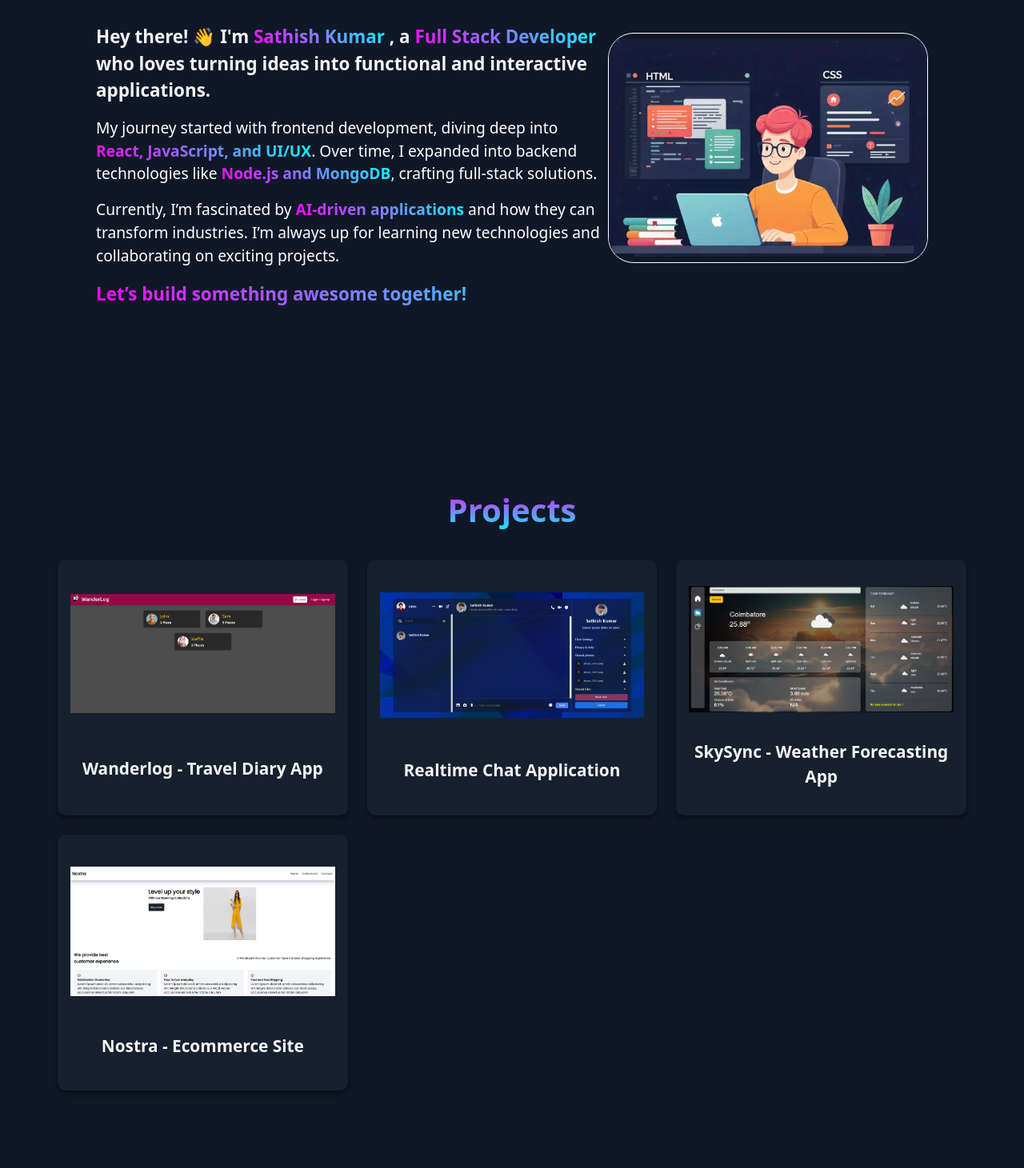
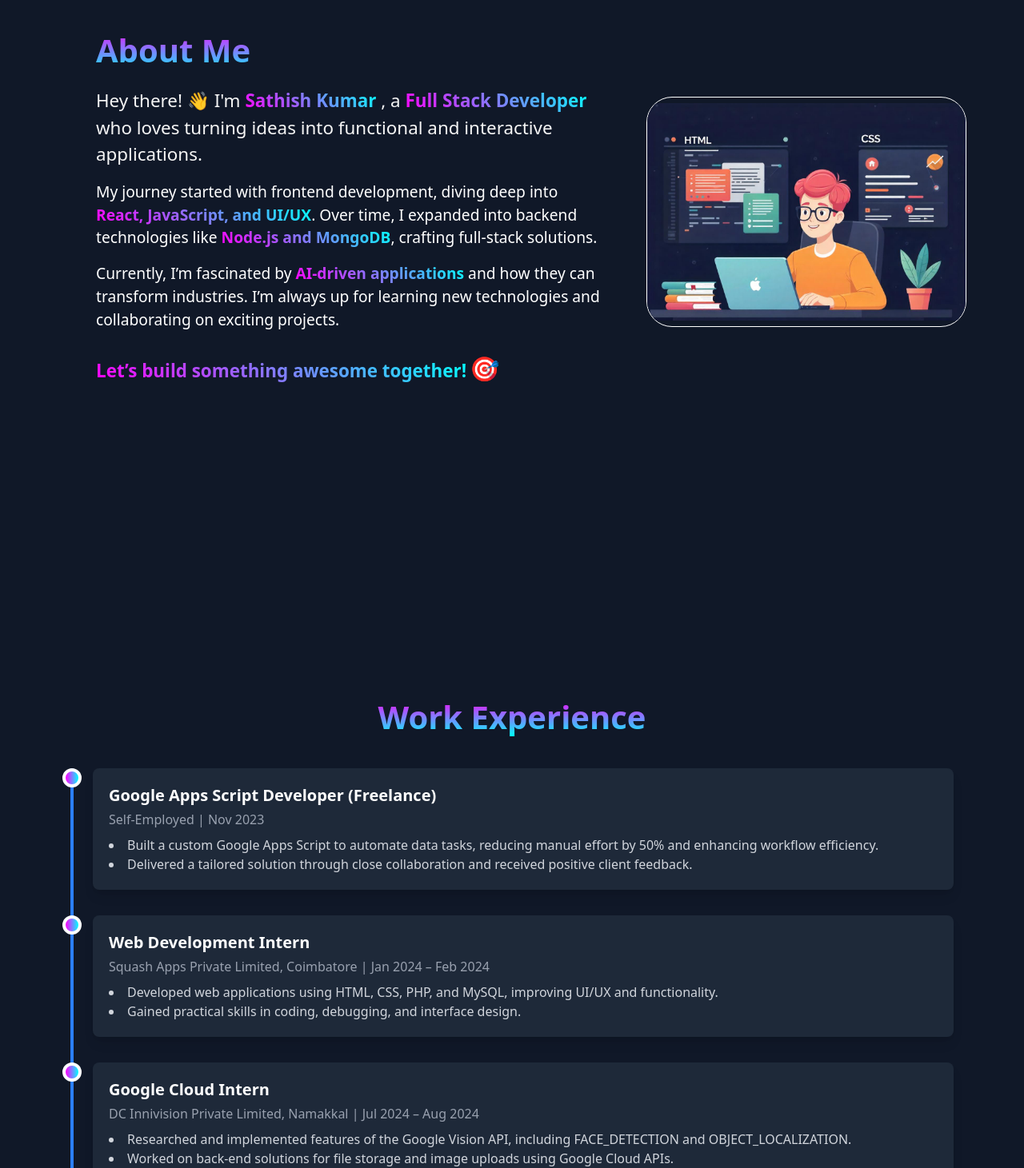
Before and after one commit to SathishKumar-2004/My-Portfolio, a React (Vite) app: page / in a window 1280 px wide. Shown: the part 975-2436 px from the top of the page at 80% size. Built offline with nearby package versions, Linux system fonts and the light colour scheme.

Commit message:
Added work experience and section transition

```diff
--- a/package.json
+++ b/package.json
@@ -13,6 +13,7 @@
     "@emailjs/browser": "^4.4.1",
     "@lottiefiles/dotlottie-react": "^0.13.0",
     "@tailwindcss/postcss": "^4.0.0",
+    "framer-motion": "^12.4.10",
     "react": "^18.3.1",
     "react-dom": "^18.3.1",
     "react-icons": "^5.4.0",
--- a/src/App.jsx
+++ b/src/App.jsx
@@ -5,6 +5,7 @@ import About from "./Components/About/About";
 import Project from "./Components/Projects/Project";
 import Skills from "./Components/Skills/Skills";
 import Contact from "./Components/Contact/Contact";
+import WorkExperience from "./Components/Work Experience/WorkExperience";
 
 const App = () => {
   return (
@@ -12,6 +13,7 @@ const App = () => {
       <TopNavbar />
       <Intro />
       <About />
+      <WorkExperience />
       <Project />
       <Skills />
       <Contact />
--- a/src/Components/About/About.css
+++ b/src/Components/About/About.css
@@ -1,5 +1,6 @@
 #About {
   /* height: calc(100vh - 7rem); */
+  height:100vh;
   width: 100vw;
   max-width: 75rem;
   margin: 0 auto;
@@ -28,7 +29,7 @@
 
 .about-intro {
   font-size: 1.4rem;
-  font-weight: bold;
+  /* font-weight: bold; */
   color: #f5f5f5; /* Soft white text */
   margin-bottom: 1rem;
 }
@@ -71,6 +72,7 @@
   border-radius: 2rem;
   border: 1px solid white;
   object-fit:contain;
+  margin-left:3rem;
 }
 @media screen and (max-width: 1200px){
   #About{
--- a/src/Components/About/About.jsx
+++ b/src/Components/About/About.jsx
@@ -1,11 +1,18 @@
 import React from "react";
 import "./About.css";
 import codingImg from "../../assets/coding-image-1.jpg";
+import { motion } from "framer-motion";
 
 const About = () => {
   return (
-    <section id="About" className="about-container">
-      <div className="about-content">
+    <section id="About" className="about-container ">
+      <motion.div
+        className="about-content"
+        initial={{ opacity: 0, y: 50 }} // Start position (hidden and below)
+        whileInView={{ opacity: 1, y: 0 }} // End position (visible)
+        transition={{ duration: 0.8, ease: "easeOut" }} // Smooth transition
+        viewport={{ once: true, amount: 0.3 }} // Triggers when 30% is in view
+      >
         <h2 className="about-title">About Me</h2>
         <p className="about-intro">
           Hey there! 👋 I'm <span>Sathish Kumar</span> , a{" "}
@@ -23,13 +30,20 @@ const About = () => {
           how they can transform industries. I’m always up for learning new
           technologies and collaborating on exciting projects.
         </p>
-        <p className="about-highlight">
+        <p className="about-highlight inline-block">
           Let’s build something awesome together!
-        </p>
-      </div>
-      <div className="about-image">
+        </p>{" "}
+        <span className="text-3xl">🎯</span>
+      </motion.div>
+      <motion.div
+        className="about-image"
+        initial={{ opacity: 0, y: 50 }} // Start position (hidden and below)
+        whileInView={{ opacity: 1, y: 0 }} // End position (visible)
+        transition={{ duration: 0.8, ease: "easeOut" }} // Smooth transition
+        viewport={{ once: true, amount: 0.3 }} // Triggers when 30% is in view
+      >
         <img src={codingImg} alt="Coder Image" className="coder-image" />
-      </div>
+      </motion.div>
     </section>
   );
 };
--- a/src/Components/Intro/Intro.css
+++ b/src/Components/Intro/Intro.css
@@ -1,5 +1,6 @@
 #Intro {
-  height: calc(100vh - 5rem);
+  /* height: calc(100vh - 5vh); */
+  height:100vh;
   width: 100vw;
   max-width: 75rem;
   margin: 0 auto;
@@ -83,6 +84,7 @@
 
 @media screen and (max-width: 768px) {
   #Intro {
+    /* height: calc(100vh - 5vh); */
     flex-direction: column;
     text-align: center;
     height: auto;
--- a/src/Components/Intro/Intro.jsx
+++ b/src/Components/Intro/Intro.jsx
@@ -2,13 +2,19 @@ import React from "react";
 import "./Intro.css";
 import profile from "../../assets/Sathish_kumar_professional_1-removebg-preview.png";
 import resume from "../../assets/Sathish_Resume.pdf";
-import { Link } from "react-scroll";
+import { motion } from "framer-motion";
 import { TypeAnimation } from "react-type-animation";
 
 const Intro = () => {
   return (
-    <section id="Intro" className="h-">
-      <div className="introContent">
+    <section id="Intro" className="">
+      <motion.div
+        className="introContent"
+        // initial={{ opacity: 0, y: 50 }}
+        // whileInView={{ opacity: 1, y: 0 }}
+        // transition={{ duration: 0.8, ease: "easeOut" }}
+        // viewport={{ once: true, amount: 1 }} // Ensures it triggers fully only once
+      >
         <span className="hello">Hello,</span>
         <span className="introText">
           I'm <span className="name ">Sathish Kumar</span>
@@ -47,7 +53,7 @@ const Intro = () => {
           </a>
         </div>
         {/* </Link> */}
-      </div>
+      </motion.div>
       <div>
         <img src={profile} alt="profile" className="profileImg " />
       </div>
--- a/src/Components/Navbar/TopNavbar.jsx
+++ b/src/Components/Navbar/TopNavbar.jsx
@@ -72,6 +72,15 @@ const TopNavbar = () => {
           </Link>
           <Link
             className="menuListItem"
+            to="experience"
+            smooth={true}
+            offset={-50}
+            onClick={() => setIsOpen(false)}
+          >
+            My Work
+          </Link>
+          <Link
+            className="menuListItem"
             to="projects"
             smooth={true}
             offset={-20}
@@ -121,6 +130,15 @@ const TopNavbar = () => {
         </Link>
         <Link
           className="menuListItem font-bold hover: bg-gradient-to-r from-fuchsia-400 to-cyan-400 bg-clip-text text-transparent relative group"
+          to="experience"
+          smooth={true}
+          offset={-50}
+        >
+          My Work
+          <span className="absolute left-0 bottom-[-0.5rem] w-0 h-[2px] bg-gradient-to-r from-fuchsia-500 to-cyan-400 transition-all duration-300 group-hover:w-full"></span>
+        </Link>
+        <Link
+          className="menuListItem font-bold hover: bg-gradient-to-r from-fuchsia-400 to-cyan-400 bg-clip-text text-transparent relative group"
           to="projects"
           smooth={true}
           offset={-20}
--- a/src/Components/Projects/Project.jsx
+++ b/src/Components/Projects/Project.jsx
@@ -4,6 +4,8 @@ import image1 from "../../assets/image1.png";
 import image2 from "../../assets/image2.png";
 import image3 from "../../assets/image3.png";
 import image4 from "../../assets/image4.png";
+
+import { motion } from "framer-motion";
 
 const projects = [
   {
@@ -62,7 +64,13 @@ const Project = () => {
   return (
     <section id="projects">
       <h2 className="section-title ">Projects</h2>
-      <div className="project-container">
+      <motion.div
+        className="project-container"
+        initial={{ opacity: 0, y: 50 }} // Start position (hidden and below)
+        whileInView={{ opacity: 1, y: 0 }} // End position (visible)
+        transition={{ duration: 1, ease: "easeOut" }} // Smooth transition
+        viewport={{ once: true, amount: 0.3 }} // Triggers when 30% is in view
+      >
         {projects.map((project) => (
           <div
             className={`project-card  ${
@@ -128,7 +136,7 @@ const Project = () => {
             </div>
           </div>
         ))}
-      </div>
+      </motion.div>
     </section>
   );
 };
--- a/src/Components/Skills/Skills.jsx
+++ b/src/Components/Skills/Skills.jsx
@@ -1,5 +1,7 @@
 import React from "react";
 import "./Skills.css";
+
+import { motion } from "framer-motion";
 
 const skills = [
   {
@@ -113,7 +115,13 @@ const Skills = () => {
         </h2>
         <div className="space-y-8">
           {skills.map((skill, index) => (
-            <div key={index}>
+            <motion.div
+              key={index}
+              initial={{ opacity: 0, y: 50 }} // Start position (hidden and below)
+              whileInView={{ opacity: 1, y: 0 }} // End position (visible)
+              transition={{ duration: 0.8, ease: "easeOut" }} // Smooth transition
+              viewport={{ once: true, amount: 0.3 }} // Triggers when 30% is in view
+            >
               <h3 className="text-xl font-semibold text-gray-300 mb-4">
                 {skill.category}
               </h3>
@@ -132,7 +140,7 @@ const Skills = () => {
                   </div>
                 ))}
               </div>
-            </div>
+            </motion.div>
           ))}
         </div>
       </div>
--- /dev/null
+++ b/src/Components/Work Experience/WorkExperience.css
@@ -0,0 +1,13 @@
+.section-title-work{
+  font-size: 2.5rem;
+  font-weight: bold;
+  background: linear-gradient(180deg, #f0f, #0ff);
+  -webkit-background-clip: text; /* Cool blue title */
+  color:transparent;
+}
+
+.timeline{
+  background: linear-gradient(90deg, #f0f, #0ff);
+  /* -webkit-background-clip: text; Cool blue title */
+  /* color:transparent; */
+}
--- /dev/null
+++ b/src/Components/Work Experience/WorkExperience.jsx
@@ -0,0 +1,73 @@
+import React from "react";
+import "./WorkExperience.css";
+import { motion } from "framer-motion";
+
+const experiences = [
+  {
+    title: "Google Apps Script Developer (Freelance)",
+    company: "Self-Employed",
+    duration: "Nov 2023",
+    description: [
+      "Built a custom Google Apps Script to automate data tasks, reducing manual effort by 50% and enhancing workflow efficiency.",
+      "Delivered a tailored solution through close collaboration and received positive client feedback.",
+    ],
+  },
+  {
+    title: "Web Development Intern",
+    company: "Squash Apps Private Limited, Coimbatore",
+    duration: "Jan 2024 – Feb 2024",
+    description: [
+      "Developed web applications using HTML, CSS, PHP, and MySQL, improving UI/UX and functionality.",
+      "Gained practical skills in coding, debugging, and interface design.",
+    ],
+  },
+  {
+    title: "Google Cloud Intern",
+    company: "DC Innivision Private Limited, Namakkal",
+    duration: "Jul 2024 – Aug 2024",
+    description: [
+      "Researched and implemented features of the Google Vision API, including FACE_DETECTION and OBJECT_LOCALIZATION.",
+      "Worked on back-end solutions for file storage and image uploads using Google Cloud APIs.",
+    ],
+  },
+];
+
+const WorkExperience = () => {
+  return (
+    <section id="experience" className="py-10 bg-gray-900 text-white">
+      <div className="max-w-6xl mx-auto px-6">
+        <h2 className="text-3xl font-bold text-center mb-10 section-title-work">
+          Work Experience
+        </h2>
+
+        <div className="relative border-l-4 border-blue-500 ">
+          {experiences.map((exp, index) => (
+            <motion.div
+              key={index}
+              className="mb-8 ml-6"
+              initial={{ opacity: 0, y: 50 }} // Start position (hidden and below)
+              whileInView={{ opacity: 1, y: 0 }} // End position (visible)
+              transition={{ duration: 0.8, ease: "easeOut" }} // Smooth transition
+              viewport={{ once: true, amount: 0.3 }} // Triggers when 30% is in view
+            >
+              <div className="absolute -left-3.5 w-6 h-6 timeline rounded-full border-4 border-white"></div>
+              <div className="bg-gray-800 p-5 rounded-lg shadow-lg">
+                <h3 className="text-xl font-semibold">{exp.title}</h3>
+                <p className="text-gray-400 mt-1">
+                  {exp.company} | {exp.duration}
+                </p>
+                <ul className="mt-2 list-disc list-inside text-gray-300">
+                  {exp.description.map((point, i) => (
+                    <li key={i}>{point}</li>
+                  ))}
+                </ul>
+              </div>
+            </motion.div>
+          ))}
+        </div>
+      </div>
+    </section>
+  );
+};
+
+export default WorkExperience;
```
Also changed, not shown: src/Components/Contact/Contact.jsx (+9 -4 lines), 1 other file (tests, documents, lock files or other folders).
